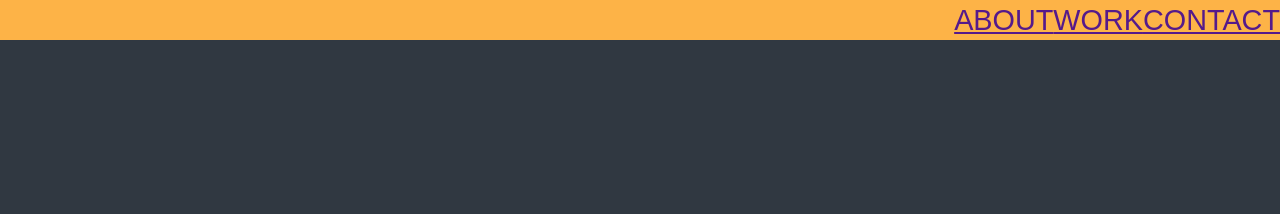
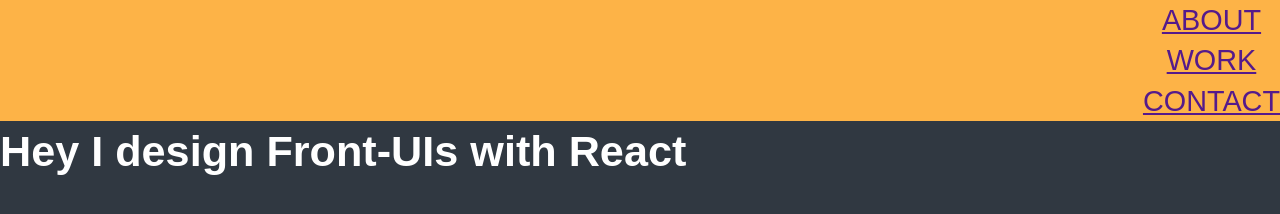
Before and after one commit to dung1317/html-css-portfolio-website, a plain HTML site: page index.html in a window 1280 px wide. Drawn offline with Linux system fonts and the light colour scheme.

Commit message:
Update index.html

```diff
--- a/index.html
+++ b/index.html
@@ -6,7 +6,7 @@
   <body>
     <!-- START NAV -->
     <nav id="navbar" class="nav">
-      <ul class="nav-list">
+      <ul>
         <li>
           <a href="">About</a>
         </li>
@@ -20,10 +20,15 @@
     </nav>
     <!-- END NAV -->
     <!-- START NAV -->
-    <section id="welcome-section" class="welcome-section"></section>
+    <section id="welcome-section" class="welcome-section">
+      <h1 style="color:white;">Hey I design Front-UIs with React</h1>
+    </section>
     <!-- END NAV -->
     <!-- START NAV -->
     <section id="projects" class="projects-section"></section>
+    <!-- END NAV -->
+    <!-- START NAV -->
+    <section class="project-tile"></section>
     <!-- END NAV -->
     <!-- START NAV -->
     <section id="contact" class="contact-section"></section>
```
